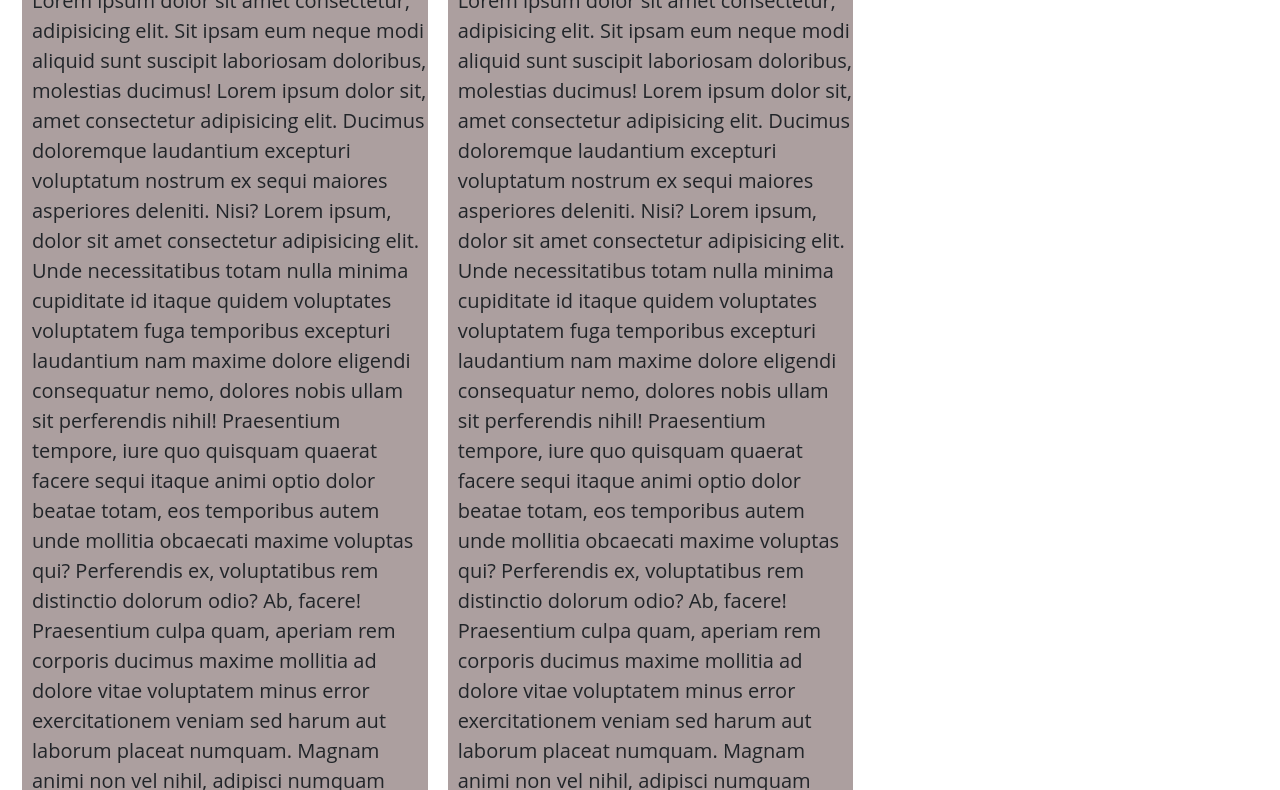
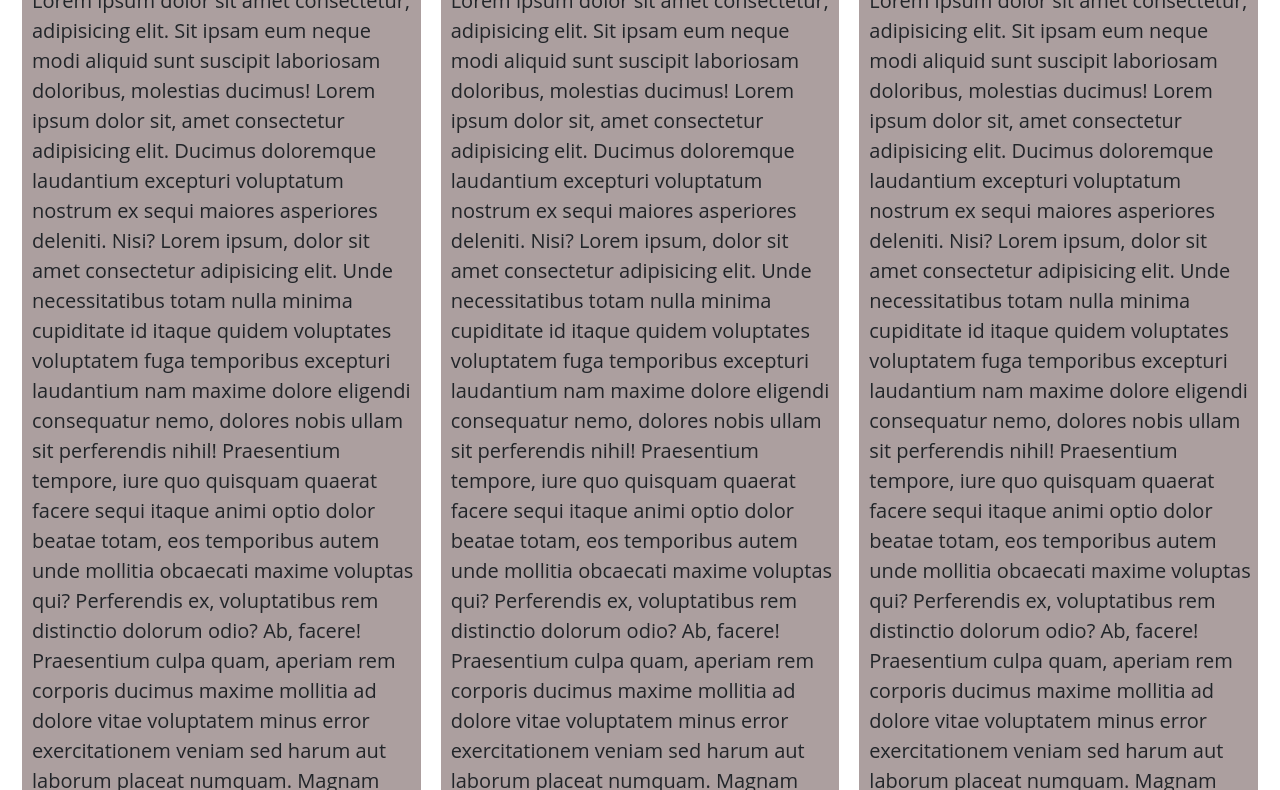
Before and after one commit to Abh15hekChauhan/Assignment2, a plain HTML site: page Course-Assignment-2/index.html in a window 1280 px wide. Shown: the part 271-1061 px from the top of the page. Drawn offline with nearby package versions, Linux system fonts and the light colour scheme.

Commit message:
Update mod2css.css

```diff
--- a/Course-Assignment-2/css/mod2css.css
+++ b/Course-Assignment-2/css/mod2css.css
@@ -61,8 +61,9 @@ h1{
 
 @media (min-width:992px){
 
-    .container-fluid .first-sec,.second-sec,.third-sec{
-        width: 32.3%;
+    .container-fluid {
+       display: flex;
+       justify-content: space-around;
     }
     .navbar-nav{
         display: none;
```
